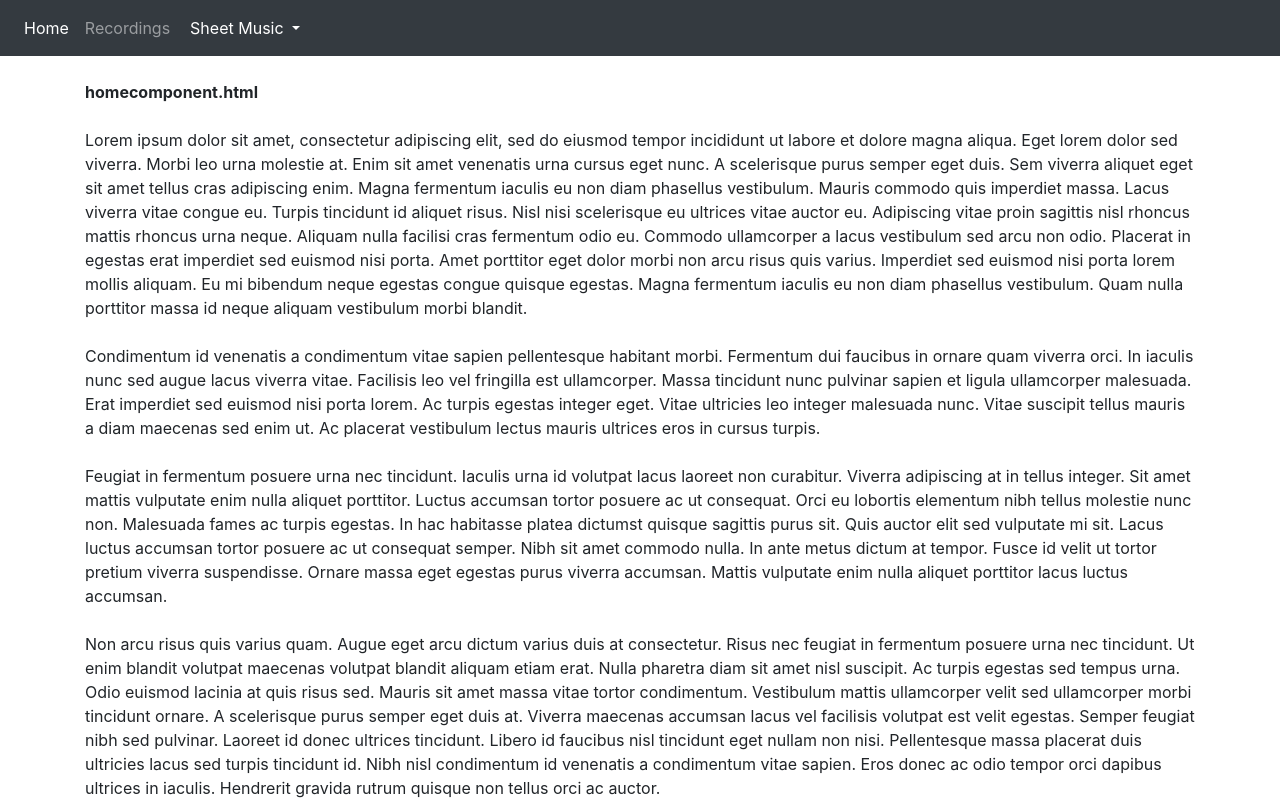
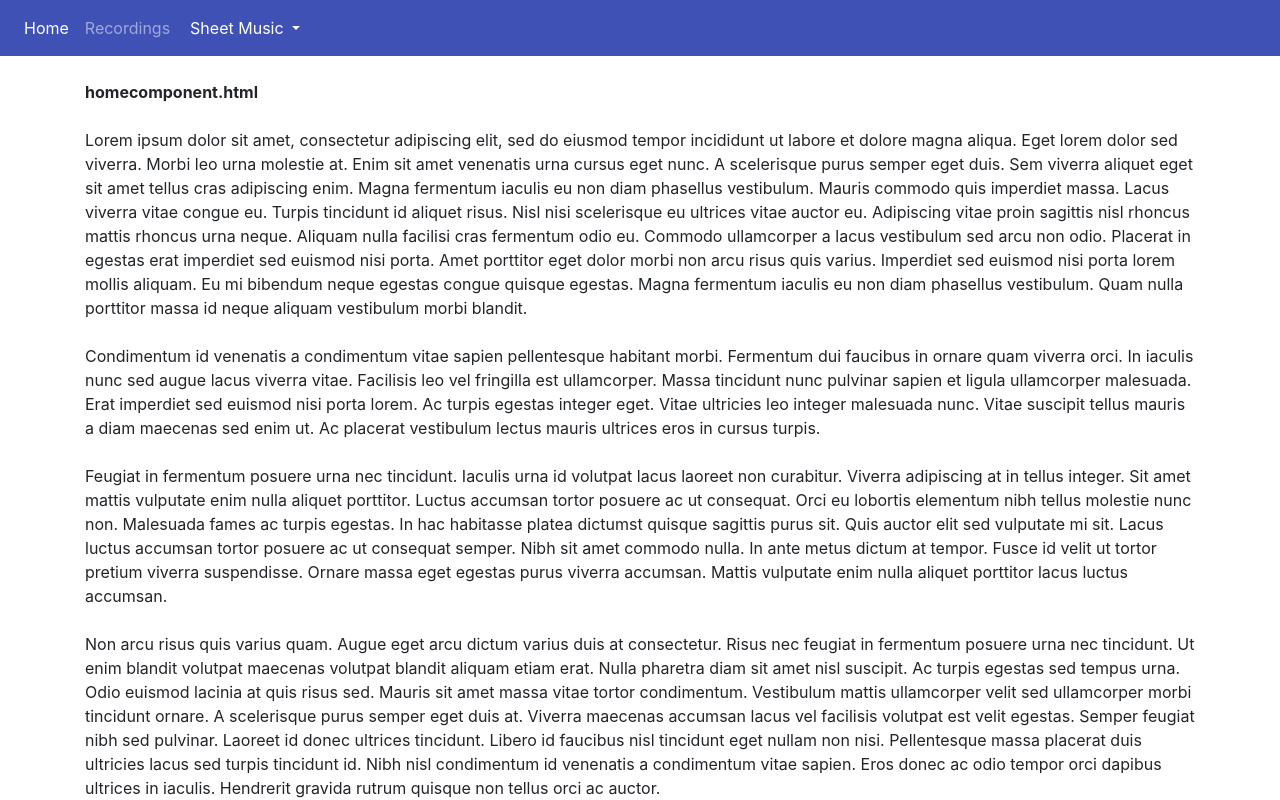
Before and after one commit to bbugieda/emilycid-angular, an Angular app in the folder emilycid-angular/: page /home in a window 1280 px wide. Shown: the top 800 px of the page. Built offline with nearby package versions, Linux system fonts and the light colour scheme.

Commit message:
style changes to navbar to match indigo color scheme...active violin or viola page does not make sheet music tab white though

```diff
--- a/emilycid-angular/src/app/menu/menu.component.css
+++ b/emilycid-angular/src/app/menu/menu.component.css
@@ -3,9 +3,38 @@ a {
     background-color: transparent;
 }
 
+.navbar {
+    background-color: #3f51b5;
+}
+
 .dropdown-toggle {
     padding-top: 0.5rem;
+    color: #9fa8da;
     white-space: nowrap;
     border: transparent;
     background-color: transparent!important; /* makes dropdown have transparent background color on first page load */
 }
+
+.dropdown-toggle:hover {
+    color: #e8eaf6;
+}
+
+.dropdown-toggle:active {
+    color: white;
+}
+
+.nav-link {
+    color: #9fa8da;
+}
+
+.nav-link:hover {
+    color: #e8eaf6;
+}
+
+.btn:active {
+    color: white;
+}
+
+.active {
+    color: white!important;
+}
--- a/emilycid-angular/src/app/menu/menu.component.html
+++ b/emilycid-angular/src/app/menu/menu.component.html
@@ -1,4 +1,4 @@
-<nav class="navbar navbar-expand navbar-dark bg-dark">
+<nav class="navbar navbar-expand">
     <ul class="navbar-nav mr-auto">
         <li class="nav-item ">
             <a [routerLinkActive]='activeClass' class="nav-link" routerLink='home'>Home</a>
@@ -12,8 +12,8 @@
                   Sheet Music
                 </a>
                 <div class="dropdown-menu" aria-labelledby="dropdownMenuLink">
-                  <a [routerLinkActive]="activeClass" routerLink='violin' class="dropdown-item" href="#">Violin</a>
-                  <a [routerLinkActive]="activeClass" routerLink='viola' class="dropdown-item" href="#">Viola</a>
+                  <a [routerLinkActive]='activeClass' routerLink='violin' class="dropdown-item" href="#">Violin</a>
+                  <a [routerLinkActive]='activeClass' routerLink='viola' class="dropdown-item" href="#">Viola</a>
                 </div>
               </div>
         </li>
```
